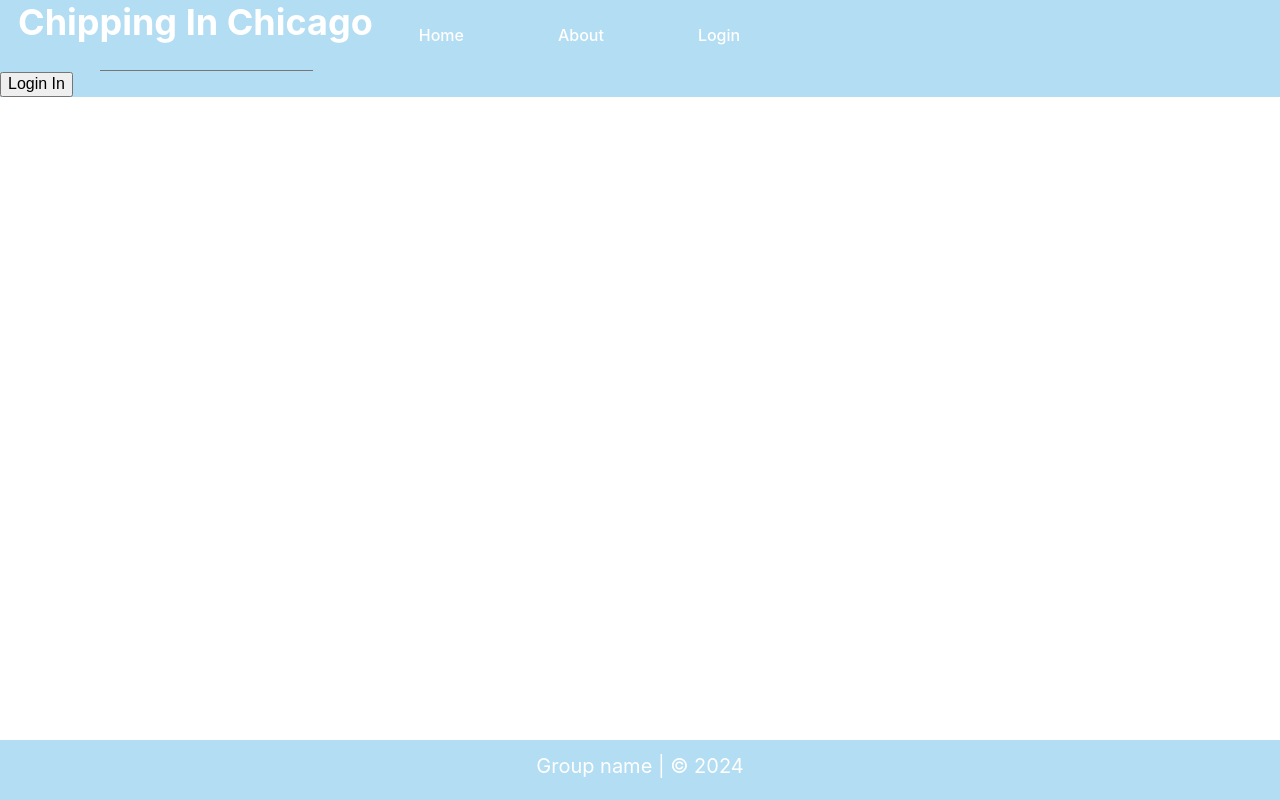
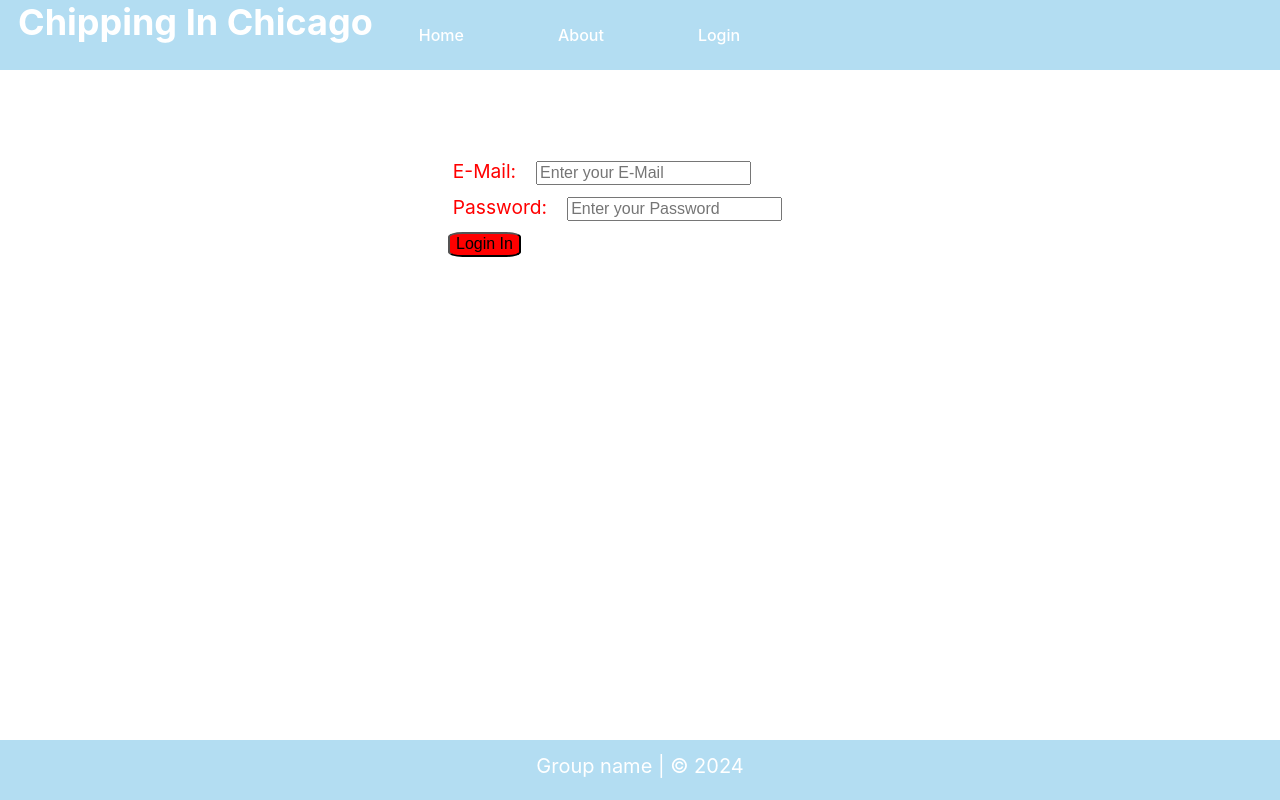
Before and after one commit to Chipping-In-Chicago/Chicago-Charity, a React (Vite) app in the folder client/: page /login in a window 1280 px wide. Built offline with nearby package versions, Linux system fonts and the light colour scheme.

Commit message:
Finished basic css for login page

```diff
--- a/client/src/pages/Login.jsx
+++ b/client/src/pages/Login.jsx
@@ -48,6 +48,7 @@ export default function Login() {
           <input
           id='password-input'
           type='text'
+          placeholder="Enter your Password"
           value = {formData.password}
           required
           onChange={(e) => setFormData({...formData, password: e.target.value})}
--- a/client/src/pages/css/Login.scss
+++ b/client/src/pages/css/Login.scss
@@ -1,10 +1,22 @@
 form{
     justify-content: center;
     align-items: center;
-    background-color: #b3ddf2;
+    padding-top: 150px;
+    padding-left: 35%;
+    width: 100%;
+    background-color: white;
 }
-
+button{
+    margin-top: 10px;
+    border-radius: 20%;
+    box-shadow: inset;
+    background-color: #ff0000;
+}
+button:hover{
+    background-color: #ff8080;
+}
 .labelEdit{
     color: #ff0000;
     justify-content: center;
+    margin-right: 20px;
 }
```
